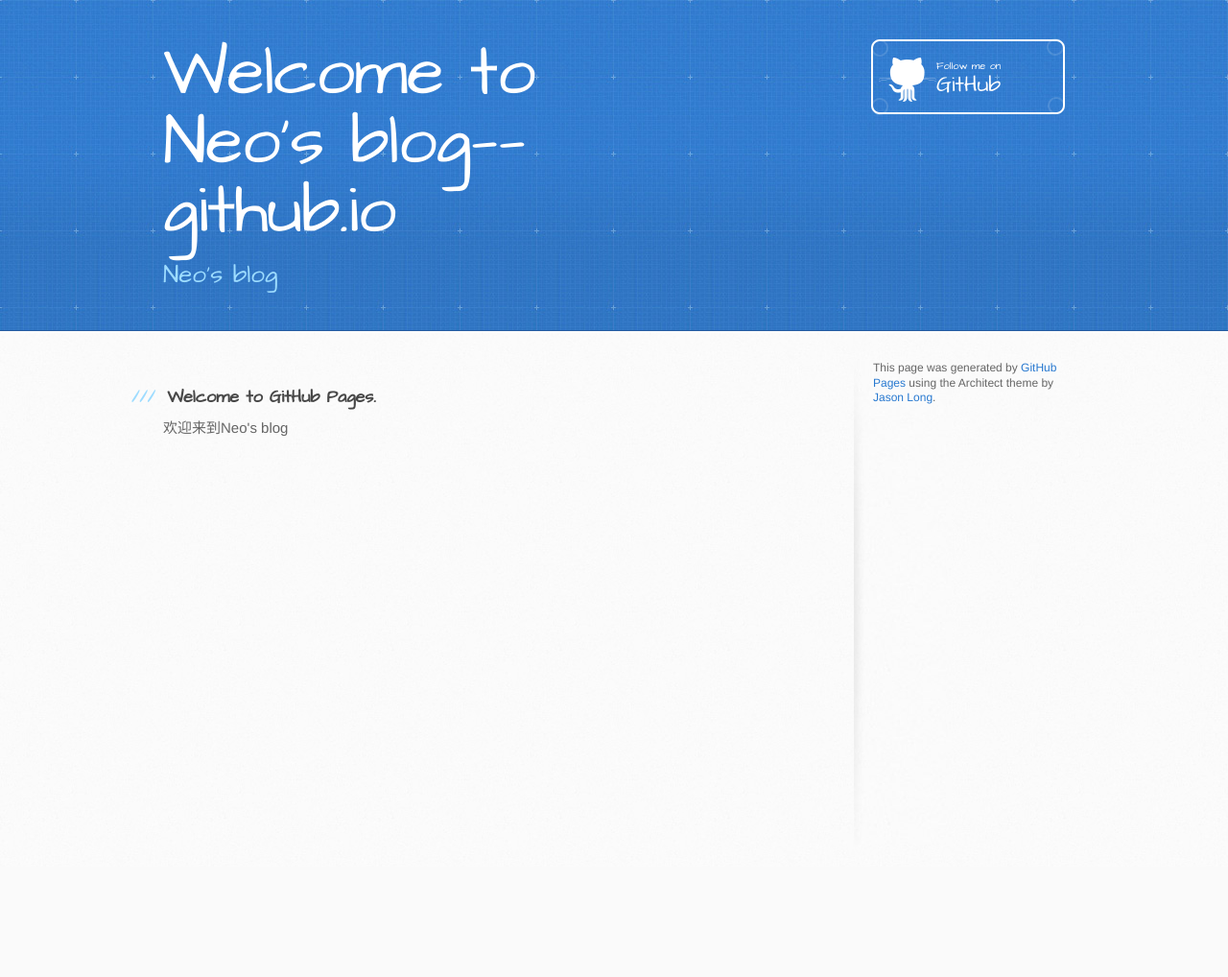
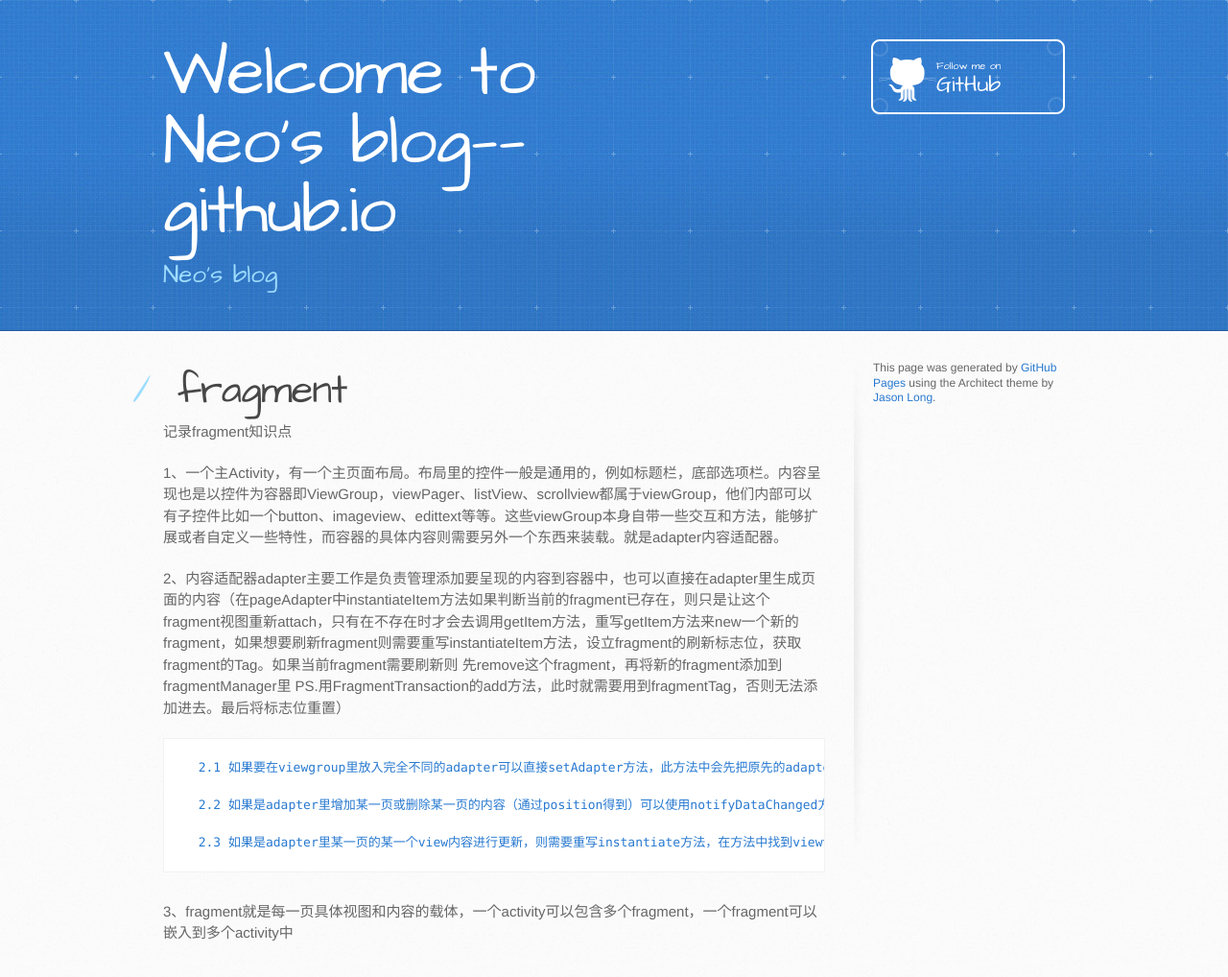
Before and after one commit to NeoYe91/NeoYe91.github.io, a plain HTML site: page index.html in a window 1280 px wide. Shown: the whole page at 96% size. Before the commit the page ends 903 px from the top, so only its background shows below. Drawn offline with Linux system fonts and the light colour scheme.

Commit message:
Replace master branch with page content via GitHub

```diff
--- a/index.html
+++ b/index.html
@@ -28,10 +28,23 @@
     <div id="content-wrapper">
       <div class="inner clearfix">
         <section id="main-content">
-          <h3>
-<a id="welcome-to-github-pages" class="anchor" href="#welcome-to-github-pages" aria-hidden="true"><span aria-hidden="true" class="octicon octicon-link"></span></a>Welcome to GitHub Pages.</h3>
+          <h1>
+<a id="fragment" class="anchor" href="#fragment" aria-hidden="true"><span aria-hidden="true" class="octicon octicon-link"></span></a>fragment</h1>
 
-<p>欢迎来到Neo's blog</p>
+<p>记录fragment知识点</p>
+
+<p>1、一个主Activity，有一个主页面布局。布局里的控件一般是通用的，例如标题栏，底部选项栏。内容呈现也是以控件为容器即ViewGroup，viewPager、listView、scrollview都属于viewGroup，他们内部可以有子控件比如一个button、imageview、edittext等等。这些viewGroup本身自带一些交互和方法，能够扩展或者自定义一些特性，而容器的具体内容则需要另外一个东西来装载。就是adapter内容适配器。</p>
+
+<p>2、内容适配器adapter主要工作是负责管理添加要呈现的内容到容器中，也可以直接在adapter里生成页面的内容（在pageAdapter中instantiateItem方法如果判断当前的fragment已存在，则只是让这个fragment视图重新attach，只有在不存在时才会去调用getItem方法，重写getItem方法来new一个新的fragment，如果想要刷新fragment则需要重写instantiateItem方法，设立fragment的刷新标志位，获取fragment的Tag。如果当前fragment需要刷新则 先remove这个fragment，再将新的fragment添加到fragmentManager里 PS.用FragmentTransaction的add方法，此时就需要用到fragmentTag，否则无法添加进去。最后将标志位重置）</p>
+
+<pre><code>  2.1 如果要在viewgroup里放入完全不同的adapter可以直接setAdapter方法，此方法中会先把原先的adapter里的每一个item销毁，然后清空，再装入新的adapter。
+
+  2.2 如果是adapter里增加某一页或删除某一页的内容（通过position得到）可以使用notifyDataChanged方法来刷新
+
+  2.3 如果是adapter里某一页的某一个view内容进行更新，则需要重写instantiate方法，在方法中找到view设置Tag，要更新时通过tag来找到对应的view进行更新
+</code></pre>
+
+<p>3、fragment就是每一页具体视图和内容的载体，一个activity可以包含多个fragment，一个fragment可以嵌入到多个activity中</p>
         </section>
 
         <aside id="sidebar">
--- a/params.json
+++ b/params.json
@@ -1,6 +1,6 @@
 {
   "name": "Welcome to Neo's blog——github.io",
   "tagline": "Neo‘s blog",
-  "body": "### Welcome to GitHub Pages.\r\n欢迎来到Neo's blog\r\n\r\n\r\n",
+  "body": "#fragment\r\n记录fragment知识点\r\n\r\n1、一个主Activity，有一个主页面布局。布局里的控件一般是通用的，例如标题栏，底部选项栏。内容呈现也是以控件为容器即ViewGroup，viewPager、listView、scrollview都属于viewGroup，他们内部可以有子控件比如一个button、imageview、edittext等等。这些viewGroup本身自带一些交互和方法，能够扩展或者自定义一些特性，而容器的具体内容则需要另外一个东西来装载。就是adapter内容适配器。\r\n\r\n2、内容适配器adapter主要工作是负责管理添加要呈现的内容到容器中，也可以直接在adapter里生成页面的内容（在pageAdapter中instantiateItem方法如果判断当前的fragment已存在，则只是让这个fragment视图重新attach，只有在不存在时才会去调用getItem方法，重写getItem方法来new一个新的fragment，如果想要刷新fragment则需要重写instantiateItem方法，设立fragment的刷新标志位，获取fragment的Tag。如果当前fragment需要刷新则 先remove这个fragment，再将新的fragment添加到fragmentManager里 PS.用FragmentTransaction的add方法，此时就需要用到fragmentTag，否则无法添加进去。最后将标志位重置）\r\n\r\n      2.1 如果要在viewgroup里放入完全不同的adapter可以直接setAdapter方法，此方法中会先把原先的adapter里的每一个item销毁，然后清空，再装入新的adapter。\r\n\r\n      2.2 如果是adapter里增加某一页或删除某一页的内容（通过position得到）可以使用notifyDataChanged方法来刷新\r\n\r\n      2.3 如果是adapter里某一页的某一个view内容进行更新，则需要重写instantiate方法，在方法中找到view设置Tag，要更新时通过tag来找到对应的view进行更新\r\n\r\n3、fragment就是每一页具体视图和内容的载体，一个activity可以包含多个fragment，一个fragment可以嵌入到多个activity中\r\n\r\n\r\n",
   "note": "Don't delete this file! It's used internally to help with page regeneration."
 }
```
